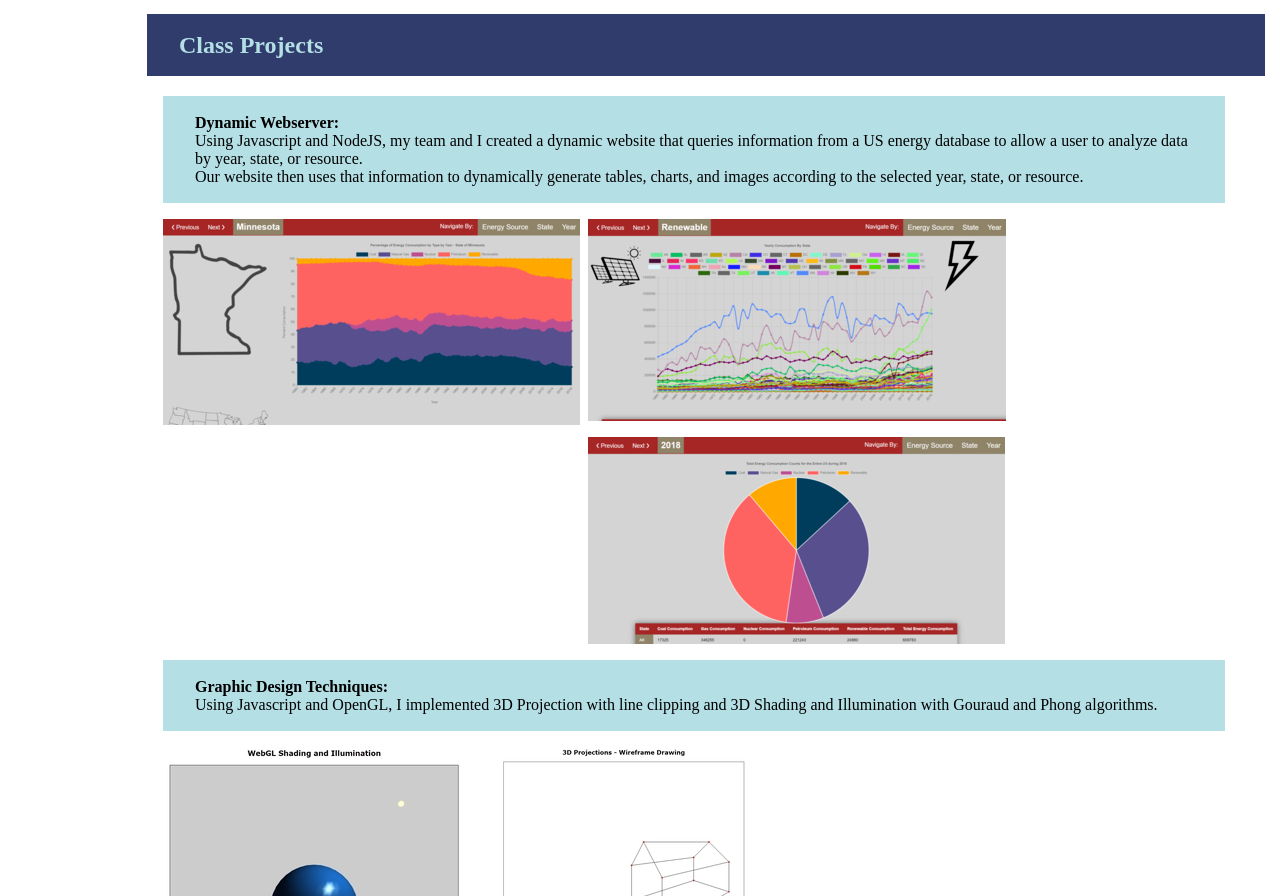
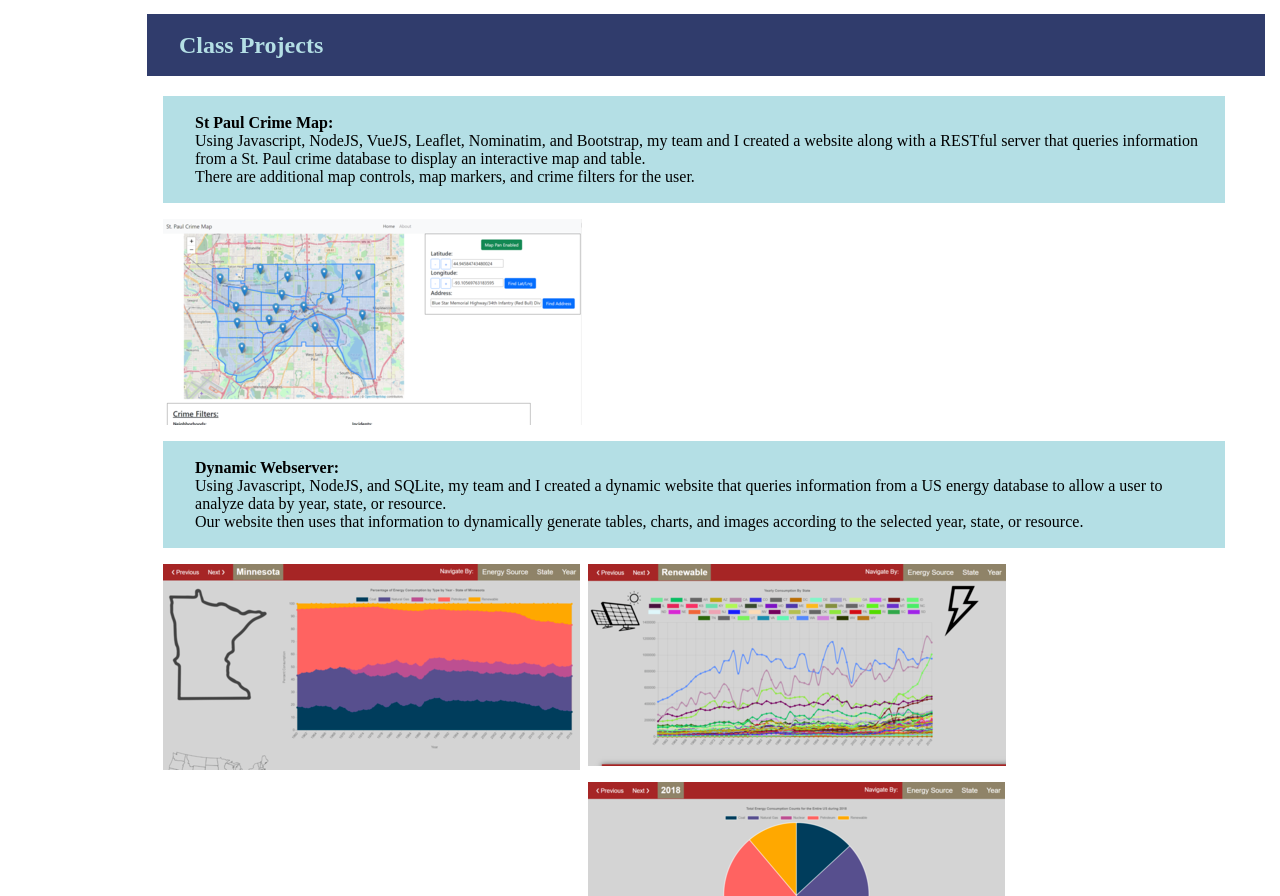
Before and after one commit to JamesKlaesges1/James, a plain HTML site: page projects.html in a window 1280 px wide. Shown: the part 1770-2666 px from the top of the page. Drawn offline with Linux system fonts and the light colour scheme; no server answers; grey boxes are pictures that could not be loaded; files whose address does not match are found by name.

Commit message:
Add project

```diff
--- a/projects.html
+++ b/projects.html
@@ -74,10 +74,27 @@
                         This app is still under development and being tested, as there are numerous apps that could be running in the background of a person's phone that tend to offset the statistics.
                     </p>
                 <h2 class = "clearLeft">Class Projects</h2>
-                    <p>
+                <p>
+                    <b>St Paul Crime Map:</b>
+                    <br>
+                    Using Javascript, NodeJS, VueJS, Leaflet, Nominatim, and Bootstrap, my team and I created a website along with a RESTful server that queries information from a St. Paul crime database to display an interactive map and table.
+                    <br>
+                    There are additional map controls, map markers, and crime filters for the user.
+                </p>
+
+                <div class="imageContainer"style="padding-right:0.5rem">
+                    <div class="upper">
+                        <div class="textHover" style="width:397px;">St. Paul Crime Map</div>
+                    </div>
+                    <a target="_blank" href="https://github.com/heidnick/webdev-proj-3-4">
+                        <img class = "imageHover" src = "photos/crimeMap.png" alt = "St. Paul Crime Website" style="width:100%">
+                    </a>
+                </div>
+
+                    <p style = "clear: left">
                         <b>Dynamic Webserver:</b>
                         <br>
-                        Using Javascript and NodeJS, my team and I created a dynamic website that queries information from a US energy database to allow a user to analyze data by year, state, or resource.
+                        Using Javascript, NodeJS, and SQLite, my team and I created a dynamic website that queries information from a US energy database to allow a user to analyze data by year, state, or resource.
                         <br>
                         Our website then uses that information to dynamically generate tables, charts, and images according to the selected year, state, or resource.
                     </p>
```
Also changed, not shown: photos/crimeMap.png (added).
